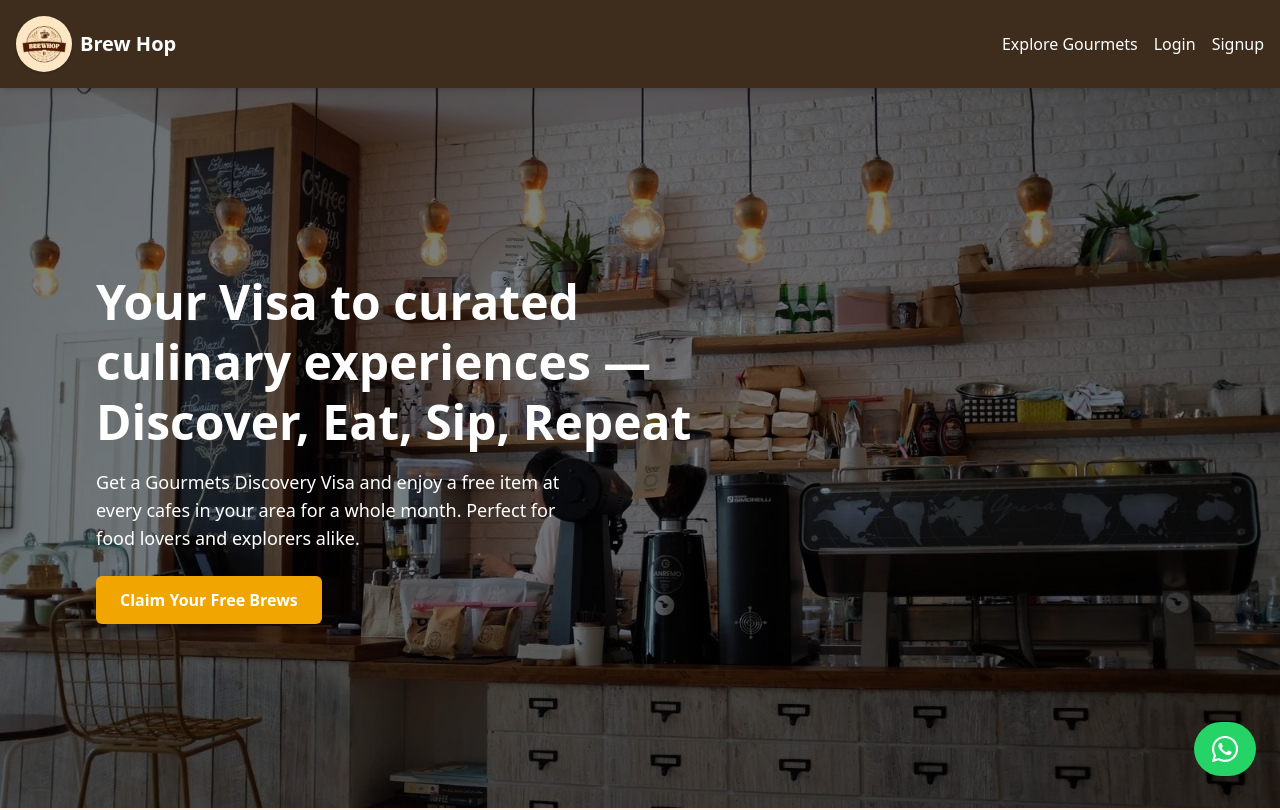
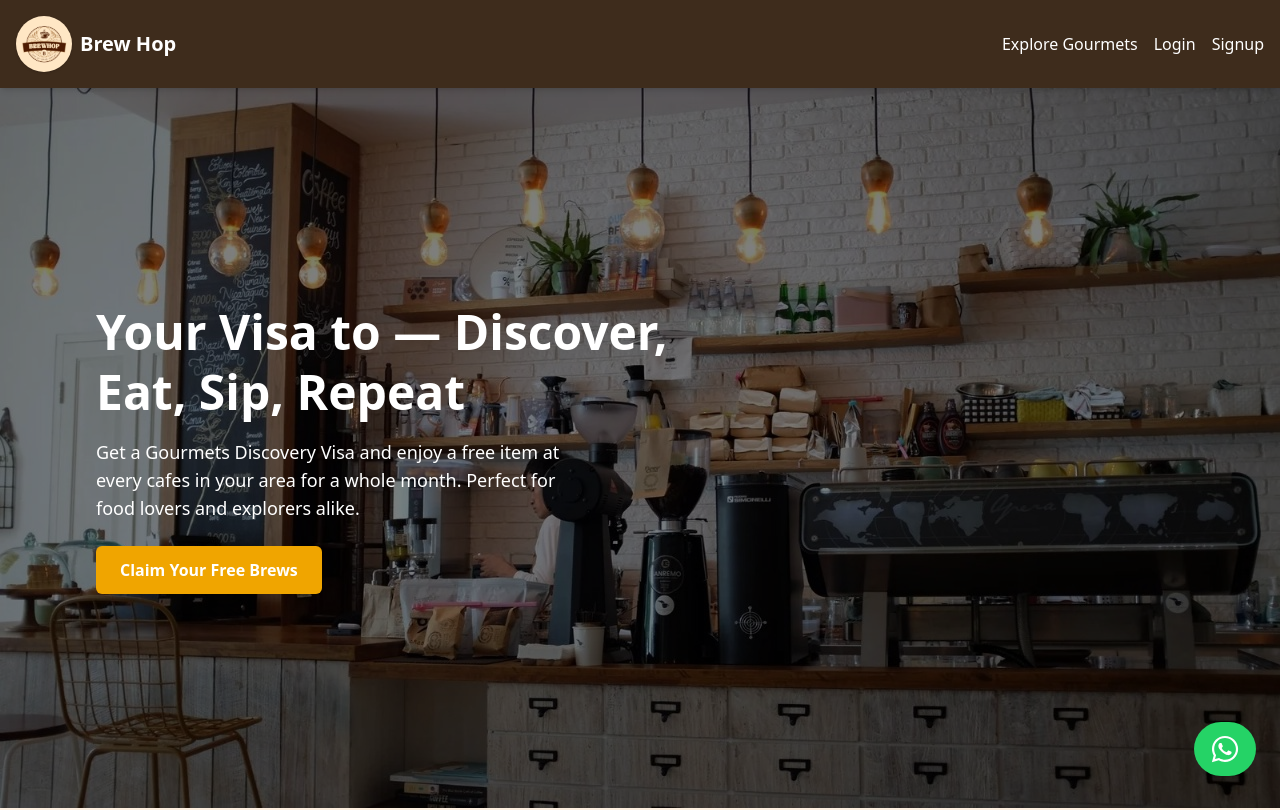
Before and after one commit to RiyaDharsandiya/Brew-Hop, a React (Vite) app in the folder client/: page / in a window 1280 px wide. Shown: the top 810 px of the page. Built offline with nearby package versions, Linux system fonts and the light colour scheme; no server answers.

Commit message:
home page

```diff
--- a/client/src/pages/HomePage.jsx
+++ b/client/src/pages/HomePage.jsx
@@ -52,7 +52,7 @@ const Home = () => {
         />
         <div className="absolute inset-0 bg-[#00000080] flex flex-col justify-center items-start px-10 md:px-24 text-white">
           <h1 className="text-4xl md:text-5xl font-bold max-w-[600px] leading-tight mb-4">
-          Your Visa to curated culinary experiences — Discover, Eat, Sip, Repeat
+          Your Visa to — Discover, Eat, Sip, Repeat
           </h1>
           <p className="text-lg max-w-[480px] mb-6">
             Get a Gourmets Discovery Visa and enjoy a free item at every cafes in your area for a whole month. Perfect for food lovers and explorers alike.
```
